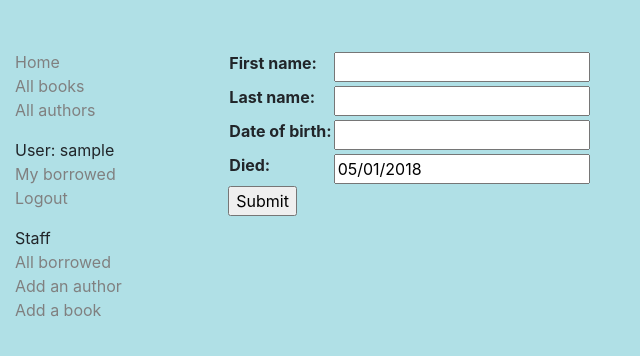
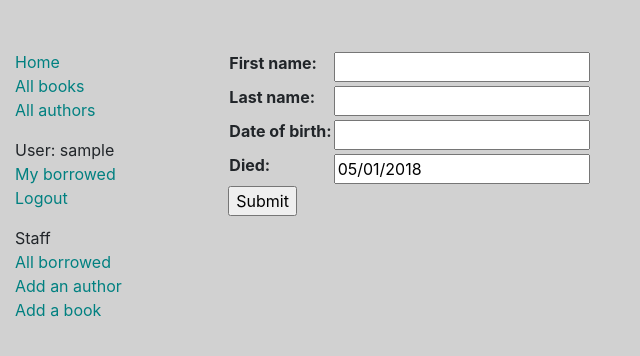
Before and after one commit to cx201910/django_local_library, a Django app: page /catalog/author/create/ in a window 1280 px wide. Shown: the top 356 px of the page, without its empty margins (0-640 px from the left). Run offline with Django 3.2, Linux system fonts and the light colour scheme; the visitor is signed in with stand-in values (Sample User, id 1); parts of the project's set-up code (start-up, migrations or seed data) failed here and were passed over; some libraries are stand-ins or nearby versions.

Commit message:
Change css style

```diff
--- a/catalog/static/catalog/styles.css
+++ b/catalog/static/catalog/styles.css
@@ -1,5 +1,5 @@
 body {
-	background-color: powderblue;
+	background-color: rgba(105,105,105,0.3);
 	margin-top: 50px;
 }
 .sidebar-nav {
@@ -9,7 +9,7 @@ body {
 }
 
 .sidebar-nav li a {
-	color: gray;
+	color: teal;
 }
 
 p a {
```
